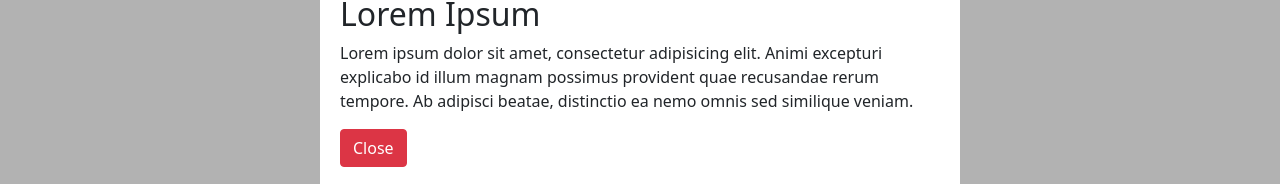
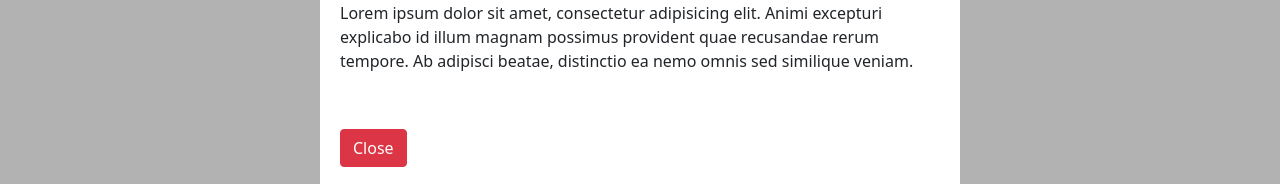
Before and after one commit to vaban-ru/vue-bottom-sheet, a Vue app: page / in a window 1280 px wide. Both pictures are taken after a click on the button "Open bottom sheet". Shown: the part 613-797 px from the top of the page. Built offline with nearby package versions, Linux system fonts and the light colour scheme.

Commit message:
Add footer slot

```diff
--- a/src/App.vue
+++ b/src/App.vue
@@ -185,10 +185,14 @@
           rerum tempore. Ab adipisci beatae, distinctio ea nemo omnis sed
           similique veniam.
         </p>
-        <button type="button" class="btn btn-danger" @click="close">
-          Close
-        </button>
       </div>
+      <template #footer>
+        <div class="sheet-footer">
+          <button type="button" class="btn btn-danger" @click="close">
+            Close
+          </button>
+        </div>
+      </template>
     </vue-bottom-sheet>
   </div>
 </template>
@@ -220,7 +224,8 @@ const close = () => {
 };
 </script>
 <style>
-.sheet-content {
+.sheet-content,
+.sheet-footer {
   padding: 20px;
 }
 </style>
--- a/src/VueBottomSheet.vue
+++ b/src/VueBottomSheet.vue
@@ -38,8 +38,13 @@
         <div ref="pan" class="bottom-sheet__pan">
           <div class="bottom-sheet__bar"></div>
         </div>
-        <div ref="bottomSheetCardContent" class="bottom-sheet__content">
-          <slot></slot>
+        <div ref="bottomSheetCardContent" class="bottom-sheet__body">
+          <div class="bottom-sheet__content">
+            <slot></slot>
+          </div>
+          <div class="bottom-sheet__footer">
+            <slot name="footer" />
+          </div>
         </div>
       </div>
     </div>
@@ -226,9 +231,15 @@ init();
     box-sizing: border-box;
   }
 
+  &__body {
+    height: v-bind(contentH);
+    display: flex;
+    flex-direction: column;
+  }
+
   &__content {
+    flex-grow: 1;
     overflow-y: scroll;
-    height: v-bind(contentH);
   }
 
   &__backdrop {
```
